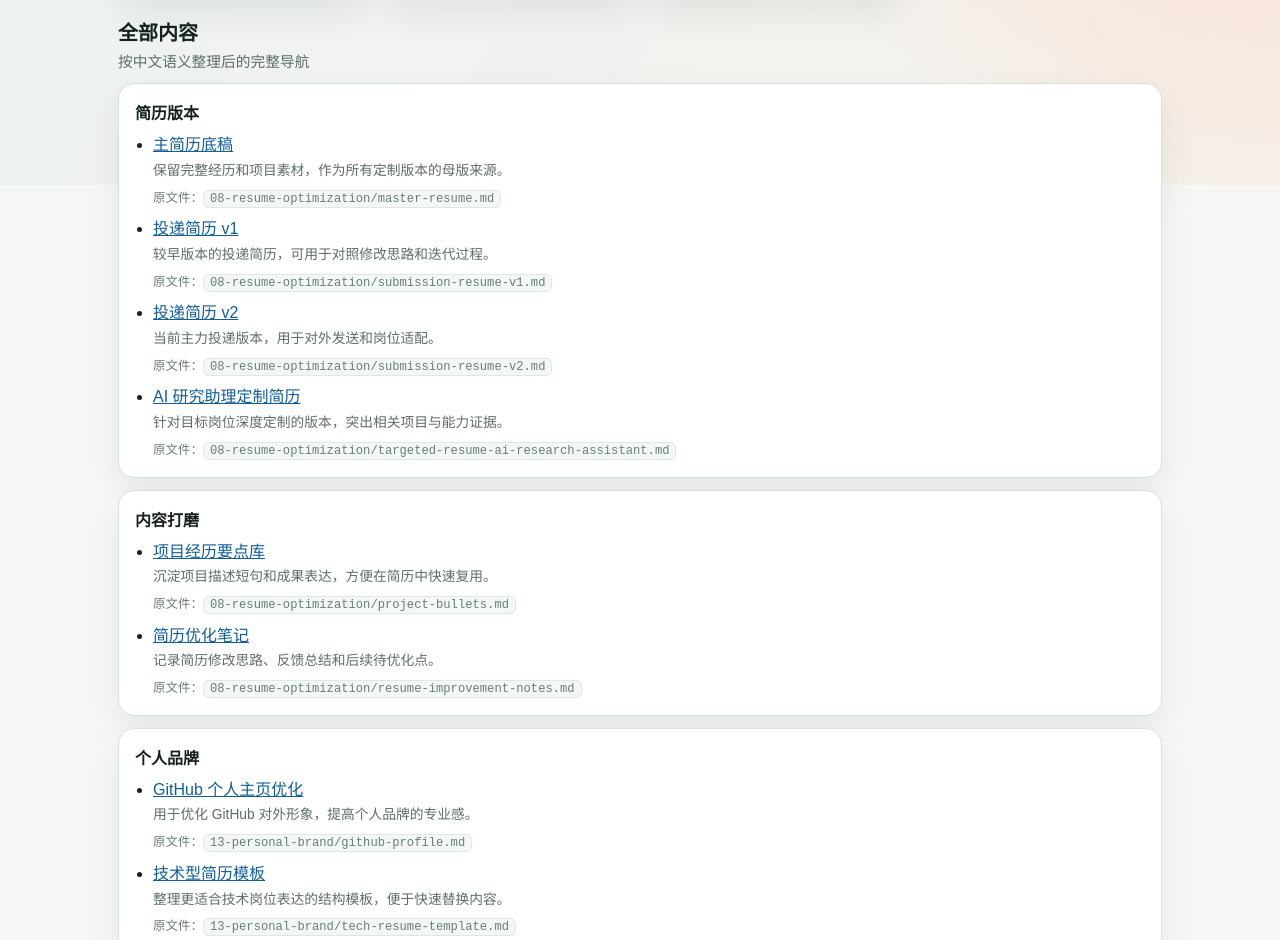
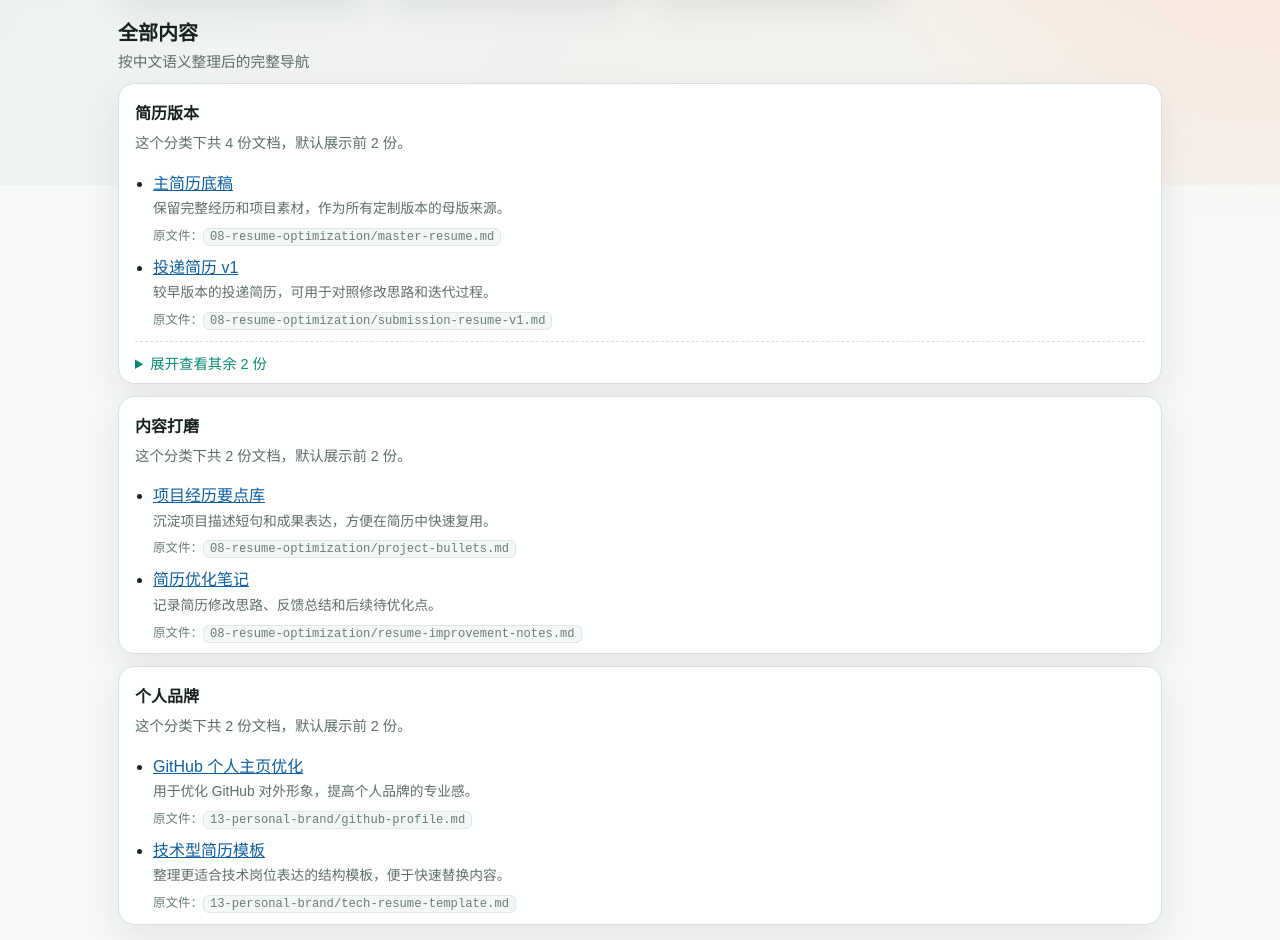
Before and after one commit to AgentSmithClaw/ai-job-search-playbook, a plain HTML site: page docs/module-resume.html in a window 1280 px wide. Shown: the part 615-1555 px from the top of the page. Drawn offline with Linux system fonts and the light colour scheme.

Commit message:
refactor: compact module sections with collapsible details

```diff
--- a/docs/app.js
+++ b/docs/app.js
@@ -422,6 +422,31 @@ function renderDocItem(item) {
   `;
 }
 
+function renderCompactSection(section) {
+  const previewItems = section.items.slice(0, 2);
+  const hiddenItems = section.items.slice(2);
+  const preview = previewItems.map(renderDocItem).join("");
+  const hidden = hiddenItems.map(renderDocItem).join("");
+
+  return `
+    <article class="card section-block compact-section">
+      <div class="section-block-head">
+        <div>
+          <h3 class="section-block-title">${section.title}</h3>
+          <p class="module-meta">这个分类下共 ${section.items.length} 份文档，默认展示前 ${previewItems.length} 份。</p>
+        </div>
+      </div>
+      <ul class="link-list rich-link-list">${preview}</ul>
+      ${hiddenItems.length ? `
+        <details class="section-more">
+          <summary>展开查看其余 ${hiddenItems.length} 份</summary>
+          <ul class="link-list rich-link-list">${hidden}</ul>
+        </details>
+      ` : ""}
+    </article>
+  `;
+}
+
 function fillOverview() {
   const container = document.getElementById("overviewStats");
   if (!container) return;
@@ -521,12 +546,7 @@ function fillModulePage(slug) {
     `).join("");
   }
   if (sections) {
-    sections.innerHTML = module.sections.map((section) => `
-      <article class="card section-block">
-        <h3 class="section-block-title">${section.title}</h3>
-        <ul class="link-list rich-link-list">${section.items.map(renderDocItem).join("")}</ul>
-      </article>
-    `).join("");
+    sections.innerHTML = module.sections.map((section) => renderCompactSection(section)).join("");
   }
   if (breadcrumbs) {
     breadcrumbs.innerHTML = `<a href="./index.html">首页</a><span>/</span><span>${module.title}</span>`;
--- a/docs/styles.css
+++ b/docs/styles.css
@@ -265,6 +265,34 @@ h1 {
   font-size: 1rem;
 }
 
+.section-block-head {
+  display: flex;
+  align-items: flex-start;
+  justify-content: space-between;
+  gap: 12px;
+}
+
+.compact-section {
+  padding-bottom: 10px;
+}
+
+.section-more {
+  margin-top: 10px;
+  border-top: 1px dashed var(--line);
+  padding-top: 10px;
+}
+
+.section-more summary {
+  cursor: pointer;
+  color: var(--brand);
+  font-size: 0.9rem;
+  user-select: none;
+}
+
+.section-more[open] summary {
+  margin-bottom: 8px;
+}
+
 a {
   color: #0f5f9e;
 }
```
